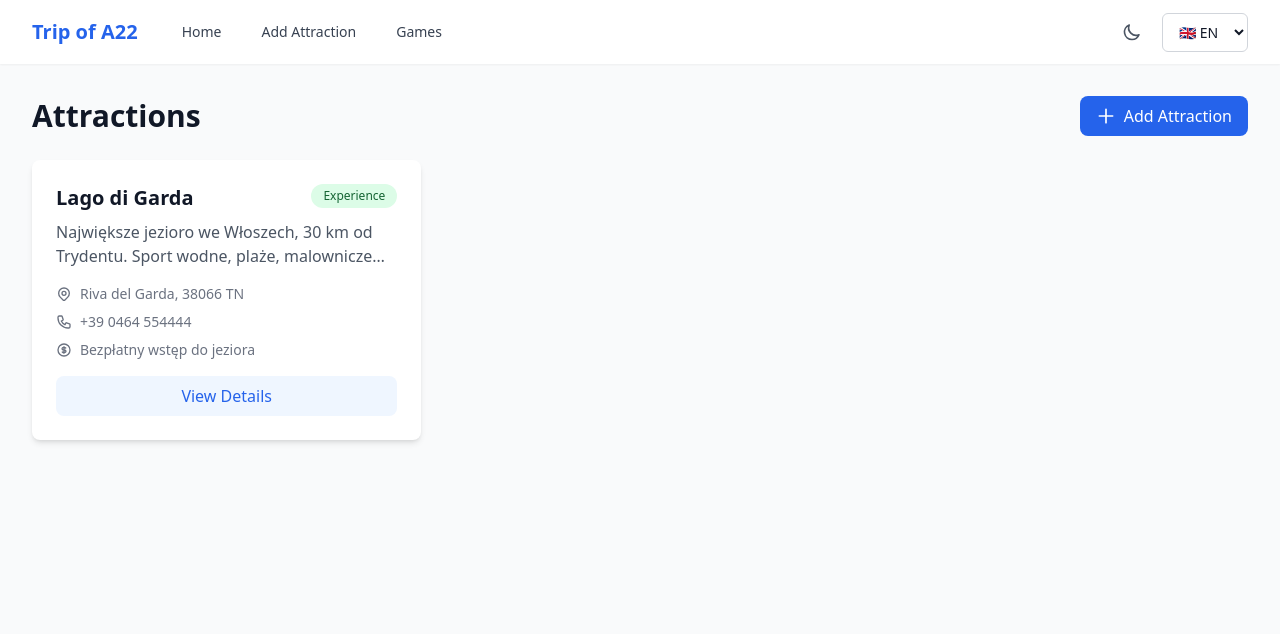
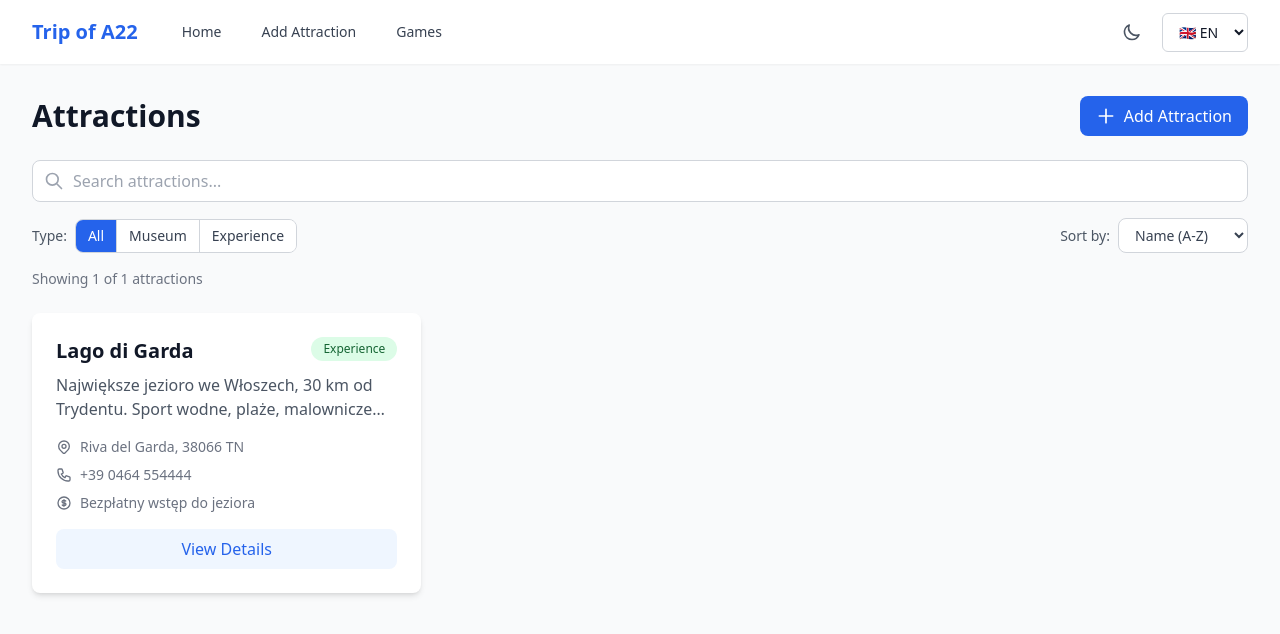
Before and after one commit to mkh63d/autostrada-del-brenero-app, a Nuxt app: page / in a window 1280 px wide. Shown: the top 634 px of the page. Built offline with nearby package versions, Linux system fonts and the light colour scheme; no server answers.

Commit message:
feat(attractions) - filtering and sorting is now possible

```diff
--- a/i18n/locales/en.json
+++ b/i18n/locales/en.json
@@ -16,9 +16,20 @@
     "delete": "Delete",
     "confirm_delete": "Are you sure you want to delete this attraction?",
     "no_attractions": "No attractions yet. Add your first one!",
+    "no_results": "No attractions match your filters",
+    "clear_filters": "Clear filters",
     "view_details": "View Details",
     "back": "Back to List",
-    "notFound": "Attraction not found"
+    "notFound": "Attraction not found",
+    "search_placeholder": "Search attractions...",
+    "filter_type": "Type",
+    "all": "All",
+    "sort_by": "Sort by",
+    "sort_name_asc": "Name (A-Z)",
+    "sort_name_desc": "Name (Z-A)",
+    "sort_distance_asc": "Nearest first",
+    "sort_distance_desc": "Farthest first",
+    "showing_results": "Showing {count} of {total} attractions"
   },
   "form": {
     "name": "Name",
--- a/pages/index.vue
+++ b/pages/index.vue
@@ -11,6 +11,72 @@
         </svg>
         <span>{{ $t('attractions.add') }}</span>
       </NuxtLink>
+    </div>
+
+    <!-- Filter and Sort Controls -->
+    <div class="mb-6 space-y-4">
+      <!-- Search -->
+      <div class="relative">
+        <svg class="absolute left-3 top-1/2 -translate-y-1/2 w-5 h-5 text-gray-400" fill="none" stroke="currentColor" viewBox="0 0 24 24">
+          <path stroke-linecap="round" stroke-linejoin="round" stroke-width="2" d="M21 21l-6-6m2-5a7 7 0 11-14 0 7 7 0 0114 0z" />
+        </svg>
+        <input
+          v-model="searchQuery"
+          type="text"
+          :placeholder="$t('attractions.search_placeholder')"
+          class="w-full pl-10 pr-4 py-2 border border-gray-300 dark:border-gray-600 rounded-lg focus:ring-2 focus:ring-blue-500 focus:border-transparent bg-white dark:bg-gray-800 text-gray-900 dark:text-white placeholder-gray-400 dark:placeholder-gray-500"
+        />
+      </div>
+
+      <!-- Filter and Sort Row -->
+      <div class="flex flex-col sm:flex-row gap-3">
+        <!-- Type Filter -->
+        <div class="flex items-center space-x-2">
+          <span class="text-sm text-gray-600 dark:text-gray-400">{{ $t('attractions.filter_type') }}:</span>
+          <div class="flex rounded-lg overflow-hidden border border-gray-300 dark:border-gray-600">
+            <button
+              @click="filterType = 'all'"
+              class="px-3 py-1.5 text-sm font-medium transition-colors"
+              :class="filterType === 'all' ? 'bg-blue-600 text-white' : 'bg-white dark:bg-gray-800 text-gray-700 dark:text-gray-300 hover:bg-gray-100 dark:hover:bg-gray-700'"
+            >
+              {{ $t('attractions.all') }}
+            </button>
+            <button
+              @click="filterType = 'museum'"
+              class="px-3 py-1.5 text-sm font-medium transition-colors border-l border-gray-300 dark:border-gray-600"
+              :class="filterType === 'museum' ? 'bg-purple-600 text-white' : 'bg-white dark:bg-gray-800 text-gray-700 dark:text-gray-300 hover:bg-gray-100 dark:hover:bg-gray-700'"
+            >
+              {{ $t('form.museum') }}
+            </button>
+            <button
+              @click="filterType = 'experience'"
+              class="px-3 py-1.5 text-sm font-medium transition-colors border-l border-gray-300 dark:border-gray-600"
+              :class="filterType === 'experience' ? 'bg-green-600 text-white' : 'bg-white dark:bg-gray-800 text-gray-700 dark:text-gray-300 hover:bg-gray-100 dark:hover:bg-gray-700'"
+            >
+              {{ $t('form.experience') }}
+            </button>
+          </div>
+        </div>
+
+        <!-- Sort -->
+        <div class="flex items-center space-x-2 sm:ml-auto">
+          <span class="text-sm text-gray-600 dark:text-gray-400">{{ $t('attractions.sort_by') }}:</span>
+          <select
+            v-model="sortBy"
+            class="px-3 py-1.5 text-sm border border-gray-300 dark:border-gray-600 rounded-lg bg-white dark:bg-gray-800 text-gray-700 dark:text-gray-300 focus:ring-2 focus:ring-blue-500 focus:border-transparent"
+          >
+            <option value="name-asc">{{ $t('attractions.sort_name_asc') }}</option>
+            <option value="name-desc">{{ $t('attractions.sort_name_desc') }}</option>
+            <option value="distance-asc">{{ $t('attractions.sort_distance_asc') }}</option>
+            <option value="distance-desc">{{ $t('attractions.sort_distance_desc') }}</option>
+          </select>
+        </div>
+      </div>
+
+      <!-- Results count -->
+      <p v-if="!loading && filteredAttractions.length > 0" class="text-sm text-gray-500 dark:text-gray-400">
+        {{ $t('attractions.showing_results', { count: filteredAttractions.length, total: attractions.length }) }}
+      </p>
     </div>
 
     <div v-if="loading" class="text-center py-12">
@@ -35,9 +101,23 @@
       </NuxtLink>
     </div>
 
+    <!-- No results after filtering -->
+    <div v-else-if="filteredAttractions.length === 0" class="text-center py-12">
+      <svg class="w-16 h-16 mx-auto text-gray-400 dark:text-gray-600" fill="none" stroke="currentColor" viewBox="0 0 24 24">
+        <path stroke-linecap="round" stroke-linejoin="round" stroke-width="2" d="M21 21l-6-6m2-5a7 7 0 11-14 0 7 7 0 0114 0z" />
+      </svg>
+      <p class="mt-4 text-xl text-gray-600 dark:text-gray-400">{{ $t('attractions.no_results') }}</p>
+      <button
+        @click="clearFilters"
+        class="mt-4 text-blue-600 dark:text-blue-400 hover:underline"
+      >
+        {{ $t('attractions.clear_filters') }}
+      </button>
+    </div>
+
     <div v-else class="grid grid-cols-1 md:grid-cols-2 lg:grid-cols-3 gap-6">
       <div
-        v-for="attraction in attractions"
+        v-for="attraction in filteredAttractions"
         :key="attraction.id"
         class="bg-white dark:bg-gray-800 rounded-lg shadow-md overflow-hidden hover:shadow-lg transition-shadow"
       >
@@ -113,6 +193,11 @@ const { getUserLocation, getDistanceToAttraction, formatDistance, formatDuration
 
 const attractionDistances = ref<Map<string, { distance: number; duration: number }>>(new Map());
 
+// Filter and sort state
+const searchQuery = ref('');
+const filterType = ref<'all' | 'museum' | 'experience'>('all');
+const sortBy = ref<'name-asc' | 'name-desc' | 'distance-asc' | 'distance-desc'>('name-asc');
+
 onMounted(async () => {
   await loadAttractions();
   try {
@@ -133,6 +218,57 @@ onMounted(async () => {
 const getAttractionDistance = (attractionId: string) => {
   return attractionDistances.value.get(attractionId);
 };
+
+// Filtered and sorted attractions
+const filteredAttractions = computed(() => {
+  let result = [...attractions.value];
+
+  // Text search
+  if (searchQuery.value.trim()) {
+    const query = searchQuery.value.toLowerCase().trim();
+    result = result.filter(a =>
+      a.name.toLowerCase().includes(query) ||
+      a.description?.toLowerCase().includes(query) ||
+      a.address?.toLowerCase().includes(query)
+    );
+  }
+
+  // Type filter
+  if (filterType.value !== 'all') {
+    result = result.filter(a => a.type === filterType.value);
+  }
+
+  // Sorting
+  result.sort((a, b) => {
+    switch (sortBy.value) {
+      case 'name-asc':
+        return a.name.localeCompare(b.name);
+      case 'name-desc':
+        return b.name.localeCompare(a.name);
+      case 'distance-asc': {
+        const distA = getAttractionDistance(a.id!)?.distance ?? Infinity;
+        const distB = getAttractionDistance(b.id!)?.distance ?? Infinity;
+        return distA - distB;
+      }
+      case 'distance-desc': {
+        const distA = getAttractionDistance(a.id!)?.distance ?? -Infinity;
+        const distB = getAttractionDistance(b.id!)?.distance ?? -Infinity;
+        return distB - distA;
+      }
+      default:
+        return 0;
+    }
+  });
+
+  return result;
+});
+
+// Clear all filters
+const clearFilters = () => {
+  searchQuery.value = '';
+  filterType.value = 'all';
+  sortBy.value = 'name-asc';
+};
 </script>
 
 <style scoped>
```
Also changed, not shown: i18n/locales/it.json (+12 -1 lines), i18n/locales/pl.json (+12 -1 lines).
